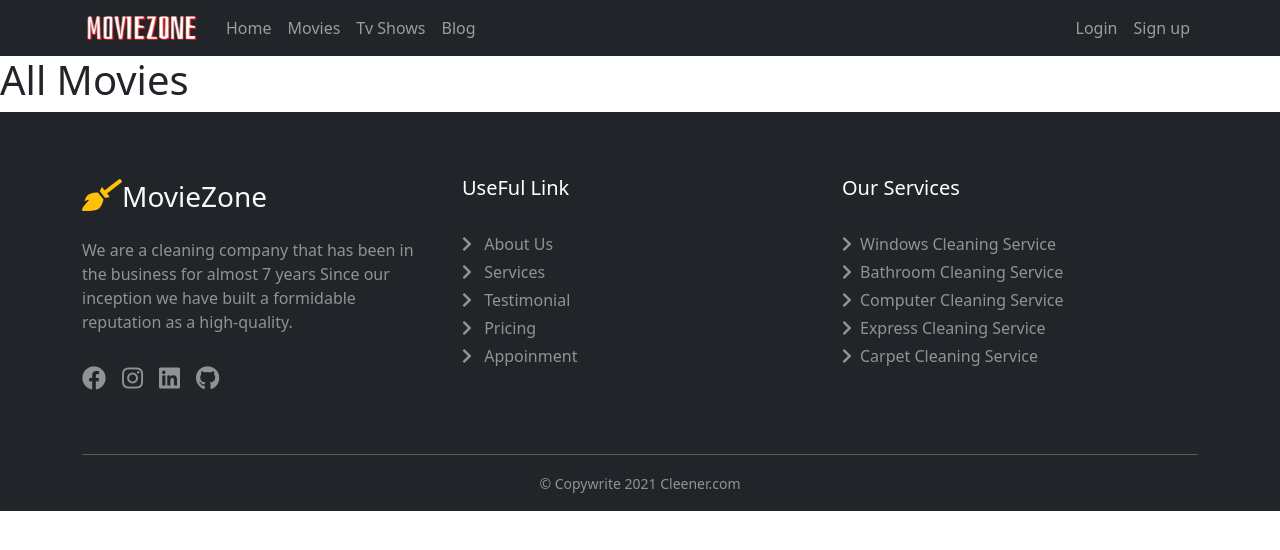
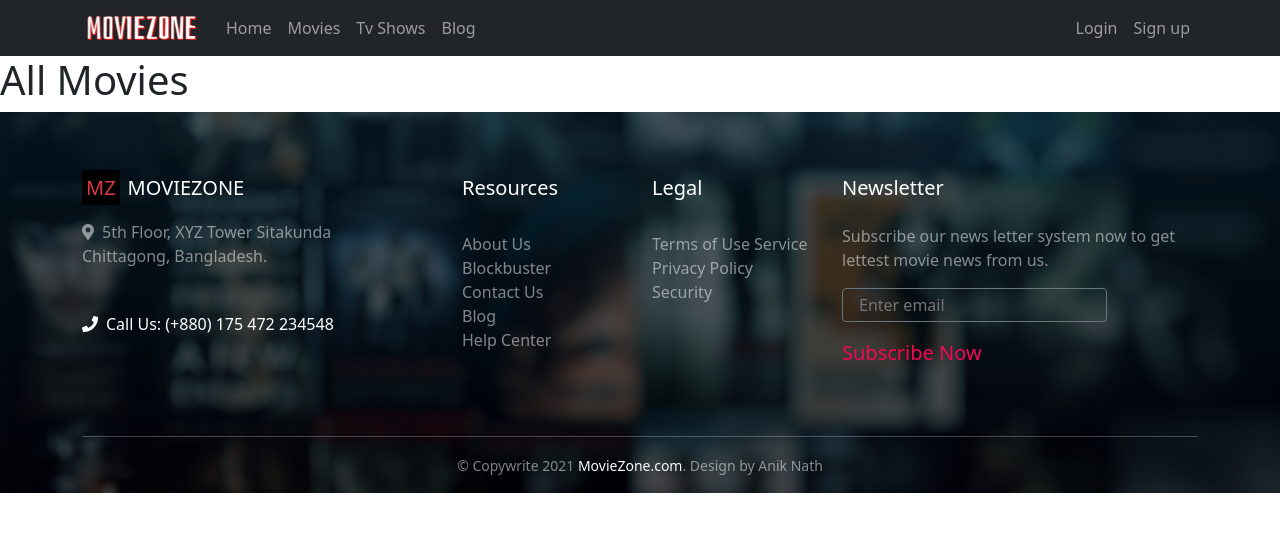
Before and after one commit to Anik-nath/MovieZone, a React (Create React App) app: page /allmovies in a window 1280 px wide. Shown: the top 550 px of the page. Built offline with nearby package versions, Linux system fonts and the light colour scheme.

Commit message:
footer complete

```diff
--- /dev/null
+++ b/src/CSS/style.module.css
@@ -0,0 +1,9 @@
+.textcolor{
+    color: rgb(243, 6, 85);
+}
+.footerbackground{
+    background: linear-gradient(rgba(6, 27, 41, 0.705),rgba(0, 0, 7, 0.719)), url('../images/footerbanner.jpg');
+    background-repeat: no-repeat;
+    background-size: cover;
+    background-position: center;
+}
--- a/src/Component/Footer/Footer.js
+++ b/src/Component/Footer/Footer.js
@@ -1,46 +1,60 @@
-import React from 'react';
-
+import React from "react";
+import style from "../../CSS/style.module.css";
 const Footer = () => {
   return (
-        <div className="bg-dark">
+    <div className={style.footerbackground}>
       <div className="container text-white pt-5">
         <div className="row px-3 px-lg-0 px-md-0 py-3 pb-5">
           <div className="col-lg-4 col-md-4 col-12">
-                        <h3 className="text-light">
-                        <span className="h2 text-primary"><i className="fas fa-broom text-warning"></i></span>
-                            MovieZone</h3>
-                        <p className="text-white-50 py-3">We are a cleaning company that has been in the business for almost 7 years Since our inception we have built a formidable reputation as a high-quality.</p>
-                      <div className="d-flex gap-3 fs-4">
-                        <i className="fab fa-facebook text-white-50"></i>
-                        <i className="fab fa-instagram text-white-50"></i>
-                        <i className="fab fa-linkedin text-white-50"></i>
-                        <i className="fab fa-github text-white-50"></i>
+            <h5 className="text-uppercase">
+              <span className="h5 bg-black p-1 text-danger me-2">MZ</span>
+              movieZone
+            </h5>
+            <p className="text-white-50 py-2">
+              <i class="fas fa-map-marker-alt me-2 pt-2"></i>
+              5th Floor, XYZ Tower Sitakunda
+              <br /> Chittagong, Bangladesh.
+            </p>
+            <p className="text-white py-3">
+              <i class="fas fa-phone me-2 py-2"></i>
+              Call Us: (+880) 175 472 234548
+            </p>
           </div>
+          <div className="col-lg-2 col-md-2 col-12 my-3 my-lg-0 my-md-0">
+            <h5 className="pb-4">Resources</h5>
+            <ul className="text-white-50 list-unstyled">
+              <li>About Us</li>
+              <li>Blockbuster</li>
+              <li>Contact Us</li>
+              <li>Blog</li>
+              <li>Help Center</li>
+            </ul>
           </div>
-                   <div className="col-lg-4 col-md-4 col-12 my-5 my-lg-0 my-md-0">
-                       <h5 className="pb-4">UseFul Link</h5>
+          <div className="col-lg-2 col-md-2 col-12">
+            <h5 className="pb-4">Legal</h5>
             <ul className="text-white-50 list-unstyled">
-                           <li><i className="fas fa-chevron-right me-2"></i> About Us</li>
-                           <li><i className="fas fa-chevron-right me-2 py-2"></i> Services</li>
-                           <li><i className="fas fa-chevron-right me-2"></i> Testimonial</li>
-                           <li><i className="fas fa-chevron-right me-2 py-2"></i> Pricing</li>
-                           <li><i className="fas fa-chevron-right me-2"></i> Appoinment</li>
+              <li>Terms of Use Service</li>
+              <li>Privacy Policy</li>
+              <li>Security</li>
             </ul>
           </div>
           <div className="col-lg-4 col-md-4 col-12">
-                   <h5 className="pb-4">Our Services</h5>
-                    <ul className="text-white-50 list-unstyled">
-                        <li><i className="fas fa-chevron-right me-2"></i>Windows Cleaning Service</li>
-                        <li><i className="fas fa-chevron-right me-2 py-2"></i>Bathroom Cleaning Service</li>
-                        <li><i className="fas fa-chevron-right me-2"></i>Computer Cleaning Service</li>
-                        <li><i className="fas fa-chevron-right me-2 py-2"></i>Express Cleaning Service</li>
-                        <li><i className="fas fa-chevron-right me-2"></i>Carpet Cleaning Service</li>
-                    </ul>
+            <h5 className="pb-3">Newsletter</h5>
+            <p className="text-white-50">Subscribe our news letter system now to get lettest movie news from us.</p>
+            <input className="bg-transparent border border-secondary text-white-50 rounded px-3 py-1" type="email" placeholder="Enter email" />
+            <div className="pt-3 fs-5">
+            <a className={style.textcolor} style={{textDecoration:"none"}} href="#!">Subscribe Now </a>
             </div>
-               </div><hr />
+          </div>
+        </div>
+        <hr />
         <div className="row">
           <div className="col-12 text-center pb-3">
-                       <small className="text-white-50"> &copy; Copywrite 2021 Cleener.com </small>
+            <small className="text-white-50">
+              {" "}
+              &copy; Copywrite 2021{" "}
+              <span className="text-light">MovieZone.com</span>. Design by Anik Nath{" "}
+            </small>
           </div>
         </div>
       </div>
--- a/src/Component/Home/Home.js
+++ b/src/Component/Home/Home.js
@@ -2,7 +2,7 @@ import React from 'react';
 
 const Home = () => {
     return (
-        <div>
+        <div className="container">
             <h1 className='text-primary'>The Movies list</h1>
         </div>
     );
```
Also changed, not shown: src/images/footerbanner.jpg (added). Lines whose indentation alone changed are shown as unchanged.
